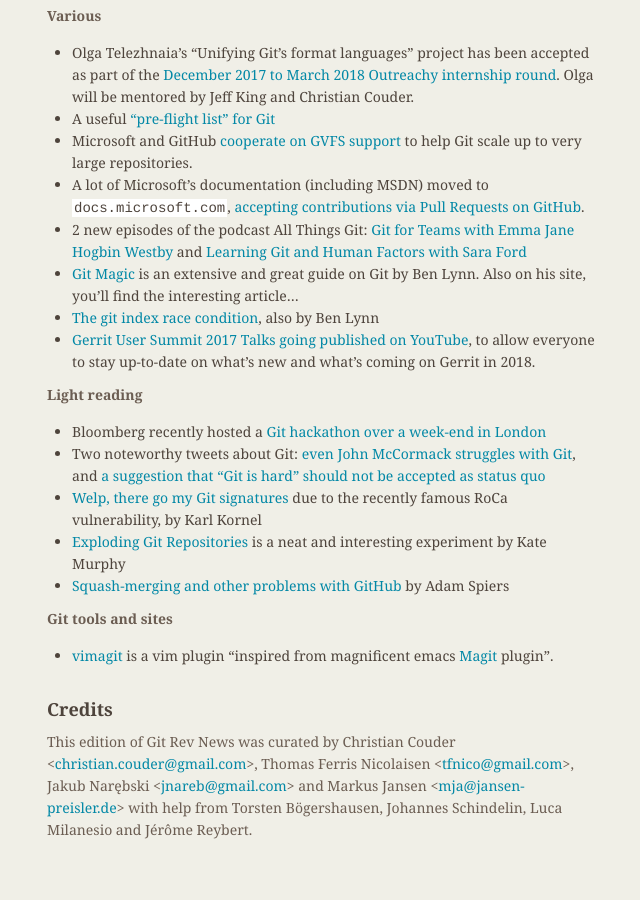
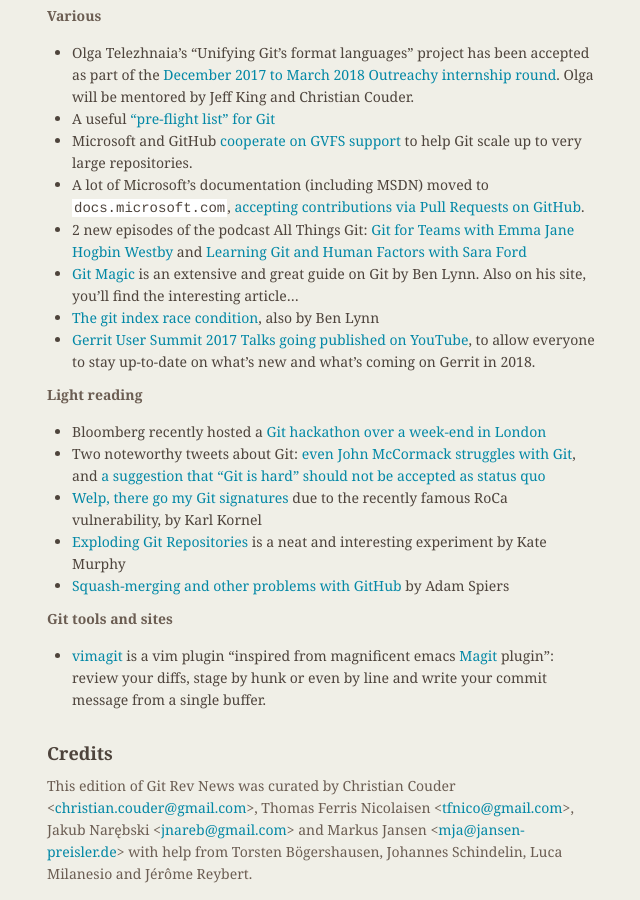
Before and after one commit to git/git.github.io, a Jekyll site: the page built from rev_news/drafts/edition-33.md, in a window 1280 px wide and 900 px high, scrolled down 4215 px. Shown: the whole window, without its empty margins (487-1127 px from the left). Built offline with Jekyll 4.4.1, drawn with Linux system fonts in a browser that asks for light colours; before the commit the page ends 5071 px from its top, so only the background shows below that.

Commit message:
complete vimagit description

```diff
--- a/rev_news/drafts/edition-33.md
+++ b/rev_news/drafts/edition-33.md
@@ -252,7 +252,7 @@
 
 * [vimagit](https://github.com/jreybert/vimagit/) is a vim plugin
   "inspired from magnificent emacs
-  [Magit](https://github.com/magit/magit) plugin".
+  [Magit](https://github.com/magit/magit) plugin": review your diffs, stage by hunk or even by line and write your commit message from a single buffer.
 
 ## Credits
 
```
